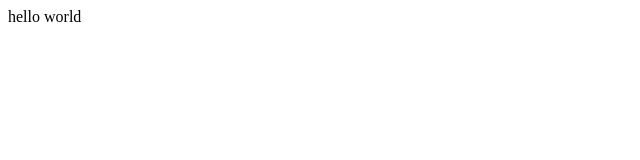
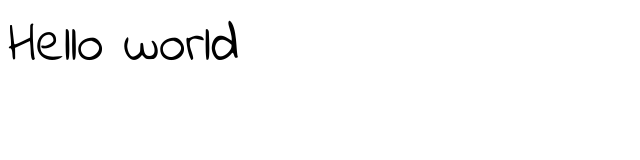
Before and after one commit to mklingman/trygithub, a plain HTML site: page index.html in a window 1280 px wide. Shown: the whole page, without its empty margins (0-640 px from the left). Drawn offline with Linux system fonts and the light colour scheme.

Commit message:
added font

```diff
--- a/index.html
+++ b/index.html
@@ -6,8 +6,9 @@
 	<meta name="viewport" content="width=device-width, initial-scale=1.0">
 	<title>try github</title>
 	<link rel="stylesheet" href="style.css">
+	<link href="https://fonts.googleapis.com/css?family=Indie+Flower&display=swap" rel="stylesheet">
 </head>
-<div>hello world</div>
+<div class="font">Hello world</div>
 
 <body>
 	<script src=""></script>
--- a/style.css
+++ b/style.css
@@ -3,3 +3,7 @@ div {
 	border-color: aqua;
 
 }
+.font{
+	font-family: 'Indie Flower', cursive;
+	font-size: 54px;
+}
```
